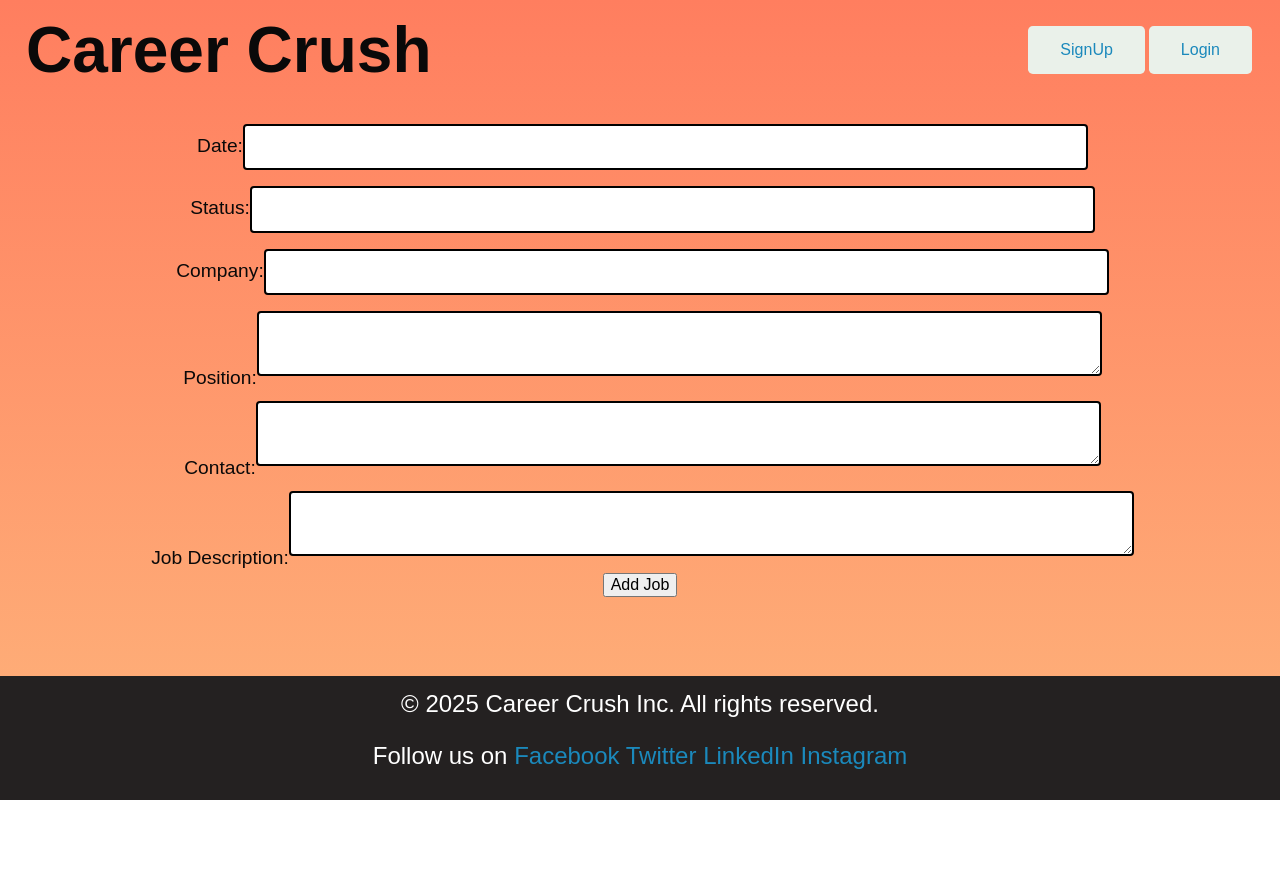
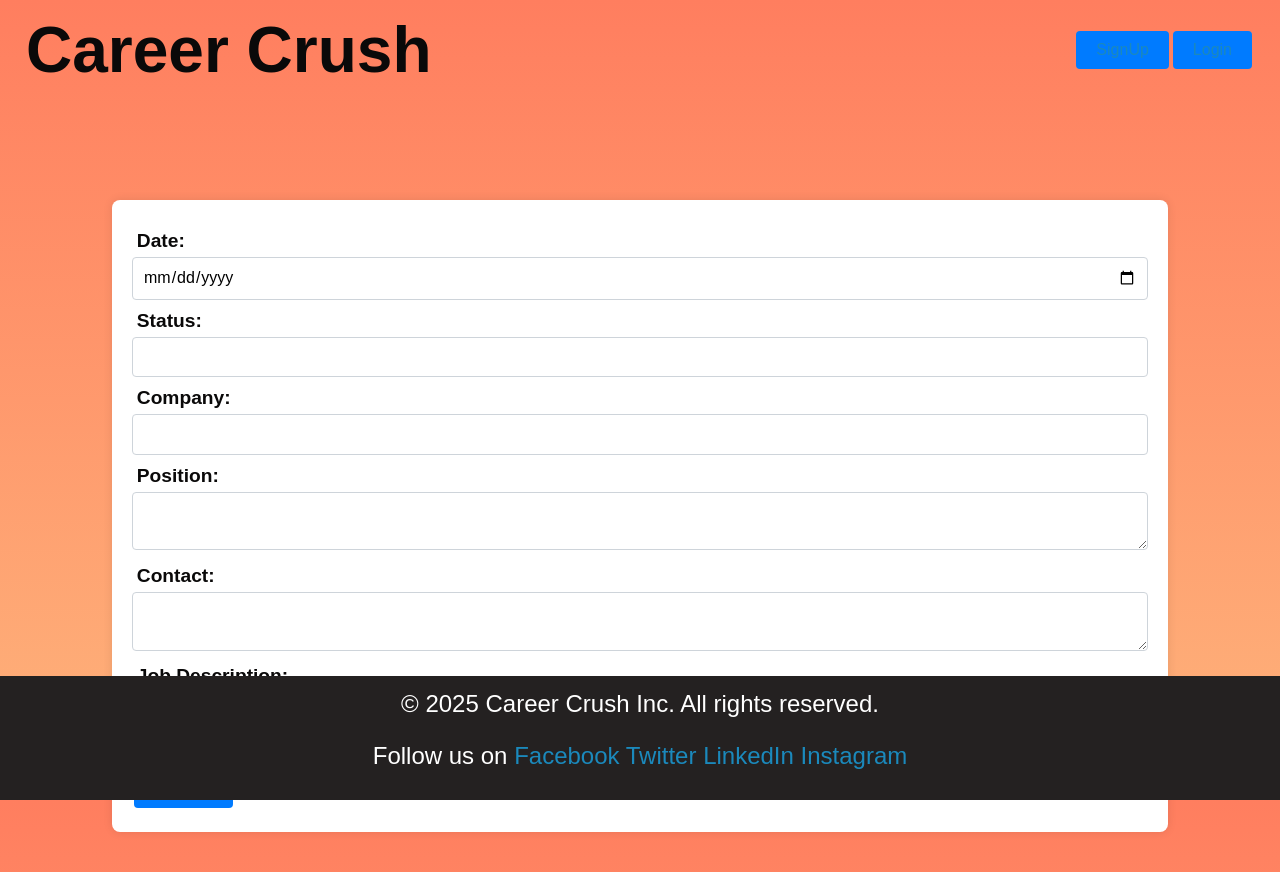
Before and after one commit to JoseMCabreraT/CareerCrush, a React (Vite) app in the folder client/: page /add-job in a window 1280 px wide. Shown: the top 872 px of the page. Before the commit the page ends 800 px from the top, so only its background shows below. Built offline with nearby package versions, Linux system fonts and the light colour scheme.

Commit message:
add styling and formatting

```diff
--- a/client/src/components/Navbar.tsx
+++ b/client/src/components/Navbar.tsx
@@ -2,9 +2,11 @@
 import { Link } from 'react-router-dom';
 import auth from '../utils/auth';
 import '../styles/Buttons.css';
+import { useNavigate } from 'react-router-dom';
 
 const Navbar = () => {
   const [loginCheck, setLoginCheck] = useState(false);
+  const navigate = useNavigate();
 
   const checkLogin = () => {
     if (auth.loggedIn()) {
@@ -31,15 +33,15 @@
           </button>
           </>
         ) : (
-          <button
+          <><button className="btn" type="button" onClick={() => navigate('/')}>Home</button><button
               className='btn'
               type='button'
               onClick={() => {
                 auth.logout();
-            }}
+              } }
             >
               Logout
-          </button>
+            </button></>
         )}
       </div>
     </div>
--- a/client/src/index.css
+++ b/client/src/index.css
@@ -973,18 +973,17 @@
 }
 
 .btn {
+  background-color: #eaf1ea; /* Green */
+  border: none;
+  color: rgb(207, 203, 203);
+  padding: 15px 32px;
   text-align: center;
+  text-decoration: none;
   display: inline-block;
-  padding: 0.5rem 1.2rem;
-  margin: 0;
-  text-decoration: none;
-  font-size: 1rem;
-  border-radius: 0.3rem;
-  border: 1px solid transparent;
-  outline: none;
-  color: #1a1a1a;
-  background-color: #aeaeae;
-  transition: color 0.2s ease-in-out, background-color 0.2s ease-in-out;
+  font-size: 16px;
+  margin: 4px 2px;
+  cursor: pointer;
+  transition-duration: 0.4s;
 }
 
 .btn:hover {
@@ -1011,10 +1010,10 @@
   text-align: center;
 }
 
-.btn.btn-primary {
+/* .btn.btn-primary {
   background-color: #2d3e50;
   color: #d9e9e8;
-}
+} */
 
 .btn.btn-primary:hover {
   background-color: #57779a;
@@ -1563,6 +1562,20 @@
 .table tbody tr:hover {
   background-color: #f1f5f9;
 }
+.job-link {
+  padding: 8px 16px;
+  background-color: #007bff;
+  color: white;
+  text-decoration: none;
+  border-radius: 4px;
+  transition: background-color 0.3s;
+}
+.link-container {
+  display: flex;
+  justify-content: center;
+  gap: 16px; /* Add spacing between links */
+  margin-bottom: 20px;
+}
 /* col-lg */
 @media screen and (min-width: 992px) {
   .col-md-auto {
--- a/client/src/pages/AddJob.tsx
+++ b/client/src/pages/AddJob.tsx
@@ -1,11 +1,10 @@
-import React from 'react';
-import '../styles/AddJob.css';
+import React, { useState } from 'react';
+import { useNavigate } from 'react-router-dom'; // Import useNavigate
 import Auth from '../utils/auth';
-import { useState } from 'react';
-
+import '../styles/AddJob.css'; // Import the CSS file
 
 const AddJob: React.FC = () => {
-
+    const navigate = useNavigate(); // Initialize useNavigate
 
     const [job, setJob] = useState({
         date: '',
@@ -19,8 +18,6 @@
     const handleChange = (e: React.ChangeEvent<HTMLInputElement | HTMLTextAreaElement>) => {
         setJob({ ...job, [e.target.name]: e.target.value });
     };
-
-
 
     const handleSubmit = async (e: React.FormEvent<HTMLFormElement>) => {
         const username = Auth.getProfile()?.username;
@@ -41,6 +38,7 @@
 
             if (response.ok) {
                 setJob({ date: '', status: '', company: '', position: '', contact: '', description: '' });
+                navigate('/'); // Navigate to home page after successful submission
             }
         } catch (error) {
             console.error('Error creating job:', error);
@@ -48,37 +46,38 @@
     };
 
     return (
-        <>
-        <form onSubmit={handleSubmit}>
-            <div>
-                <label htmlFor="jobTitle">Date:</label>
-                <input type="text" id="date" name="date" value={job.date} onChange={handleChange} required />
+        <div className="form-container">
+            <form onSubmit={handleSubmit} className="form">
+                <div className="form-group">
+                    <label htmlFor="date">Date:</label>
+                    <input type="date" id="date" name="date" value={job.date} onChange={handleChange} required />
                 </div>
-            <div>
+                <div className="form-group">
                     <label htmlFor="status">Status:</label>
                     <input type="text" id="status" name="status" value={job.status} onChange={handleChange} required />
                 </div>
-            <div>
+                <div className="form-group">
                     <label htmlFor="company">Company:</label>
                     <input type="text" id="company" name="company" value={job.company} onChange={handleChange} required />
                 </div>
-            <div>
+                <div className="form-group">
                     <label htmlFor="position">Position:</label>
                     <textarea id="position" name="position" value={job.position} onChange={handleChange} required></textarea>
                 </div>
-            <div>
+                <div className="form-group">
                     <label htmlFor="contact">Contact:</label>
                     <textarea id="contact" name="contact" value={job.contact} onChange={handleChange} required></textarea>
                 </div>
-            <div>
+                <div className="form-group">
                     <label htmlFor="description">Job Description:</label>
                     <textarea id="description" name="description" value={job.description} onChange={handleChange} required></textarea>
                 </div>
-            <button type="submit">Add Job</button>
+                <div className="button-group">
+                    <button type="submit" className="btn">Add Job</button>
+                </div>
             </form>
-
-        </>
-    );//return
-};//AddJob
+        </div>
+    );
+};
 
 export default AddJob;
--- a/client/src/pages/DeleteJob.tsx
+++ b/client/src/pages/DeleteJob.tsx
@@ -2,15 +2,17 @@
 import React, { useState, useEffect } from 'react';
 import type { JobAttributes } from "../../../server/src/models/jobs";
 import { retrieveJobs } from '../api/jobAPI';
+import '../index.css';
 import Auth from '../utils/auth';
 
 
 const DeleteJob: React.FC = () => {
 
-    // const [error, setError] = useState(false);
-    //const [loginCheck, setLoginCheck] = useState(false);
     const [jobs, setJobs] = useState<JobAttributes[] | null>(null);
-
+    const formatDate = (dateString: string) => {
+        const options: Intl.DateTimeFormatOptions = { year: 'numeric', month: '2-digit', day: '2-digit' };
+        return new Date(dateString).toLocaleDateString('en-US', options);
+    };
     const fetchJobs = async () => {
         try {
             const data = await retrieveJobs();
@@ -52,10 +54,10 @@
     return (
         <>
             <h2 className="pb-5">
-              Delete Job Listings
+              Delete Application
             </h2>
-                <div className="row align-center mb-5" >
-                    <table>
+                <div className="table-container" >
+                    <table className="table">
                         <thead>
                         <tr>
                             <th>Date</th>
@@ -72,14 +74,14 @@
                         {jobs && jobs.map((job) => (
                             <tr key={job.id}>
 
-                            <td>{job.date}</td>
+                            <td>{formatDate(job.date)}</td>
                             <td>{job.status}</td>
                             <td>{job.company}</td>
                             <td>{job.position}</td>
                             <td>{job.contact}</td>
                             <td>{job.description}</td>
-                            <td><button onClick={() => handleDelete(job.id)}>Delete</button></td>
-                            <td><button>Update</button></td>
+                            <td><button className="btn"onClick={() => handleDelete(job.id)}>Delete</button></td>
+                            <td><button className="btn">Update</button></td>
                         </tr>
                         ))}
                         </tbody>
--- a/client/src/pages/JobListPage.tsx
+++ b/client/src/pages/JobListPage.tsx
@@ -1,7 +1,6 @@
 import React from 'react';
 import type { JobAttributes } from "../../../server/src/models/jobs";
 import '../index.css'; // Import the CSS file
-//import {login }from './../api/authAPI';
 import { Link } from 'react-router-dom';
 interface JobListProps {
     jobs: JobAttributes[] | null;
@@ -12,16 +11,17 @@
         const options: Intl.DateTimeFormatOptions = { year: 'numeric', month: '2-digit', day: '2-digit' };
         return new Date(dateString).toLocaleDateString('en-US', options);
     };
-    //add check to see who is logged in
 
 
     return (
         <>
             <h2 className="pb-5">
-              Job Listings:
+              Job Applications:
             </h2>
-                <Link to='/add-job'>Add New Job</Link>
-                <Link to='/delete-job' className="job-button">Delete Job</Link>
+                <div  className='link-container'>
+                <Link to='/add-job' className="btn">Add New Job Application</Link>
+                <Link to='/delete-job' className="btn">Delete Job Application</Link>
+                </div>
                 <div className="table-container" >
 
                 <div className="table-container" >
--- a/client/src/styles/AddJob.css
+++ b/client/src/styles/AddJob.css
@@ -1,8 +1,55 @@
-input, textarea {
-    width: 80%;
-    padding: 12px 20px;
-    margin: 8px 0;
+.form-container {
+    display: flex;
+    justify-content: center;
+    align-items: center;
+    height: 100vh;
+  }
+
+  .form {
+    background-color: white;
+    padding: 20px;
+    border-radius: 8px;
+    box-shadow: 0 0 10px rgba(0, 0, 0, 0.1);
+  }
+
+  .form-group {
+    margin-bottom: 15px;
+  }
+
+  .form-group label {
+    display: flex;
+    margin-bottom: 5px;
+    font-weight: bold;
+  }
+
+  .form-group input,
+  .form-group textarea {
+    width: 100%;
+    padding: 10px;
+    border: 1px solid #ced4da;
+    border-radius: 4px;
     box-sizing: border-box;
-    border: 2px solid black;
+  }
+
+  .form-group textarea {
+    resize: vertical;
+  }
+
+  .button-group {
+    display: flex;
+    justify-content: space-between;
+  }
+
+  .btn {
+    padding: 10px 20px;
+    background-color: #007bff;
+    color: white;
+    border: none;
     border-radius: 4px;
-}
+    cursor: pointer;
+    transition: background-color 0.3s;
+  }
+
+  .btn:hover {
+    background-color: #0056b3;
+  }
--- a/client/src/styles/Buttons.css
+++ b/client/src/styles/Buttons.css
@@ -3,7 +3,7 @@
 .btn {
     background-color: #eaf1ea; /* Green */
     border: none;
-    color: white;
+    color: rgb(207, 203, 203);
     padding: 15px 32px;
     text-align: center;
     text-decoration: none;
```
Lines whose indentation alone changed are shown as unchanged.
